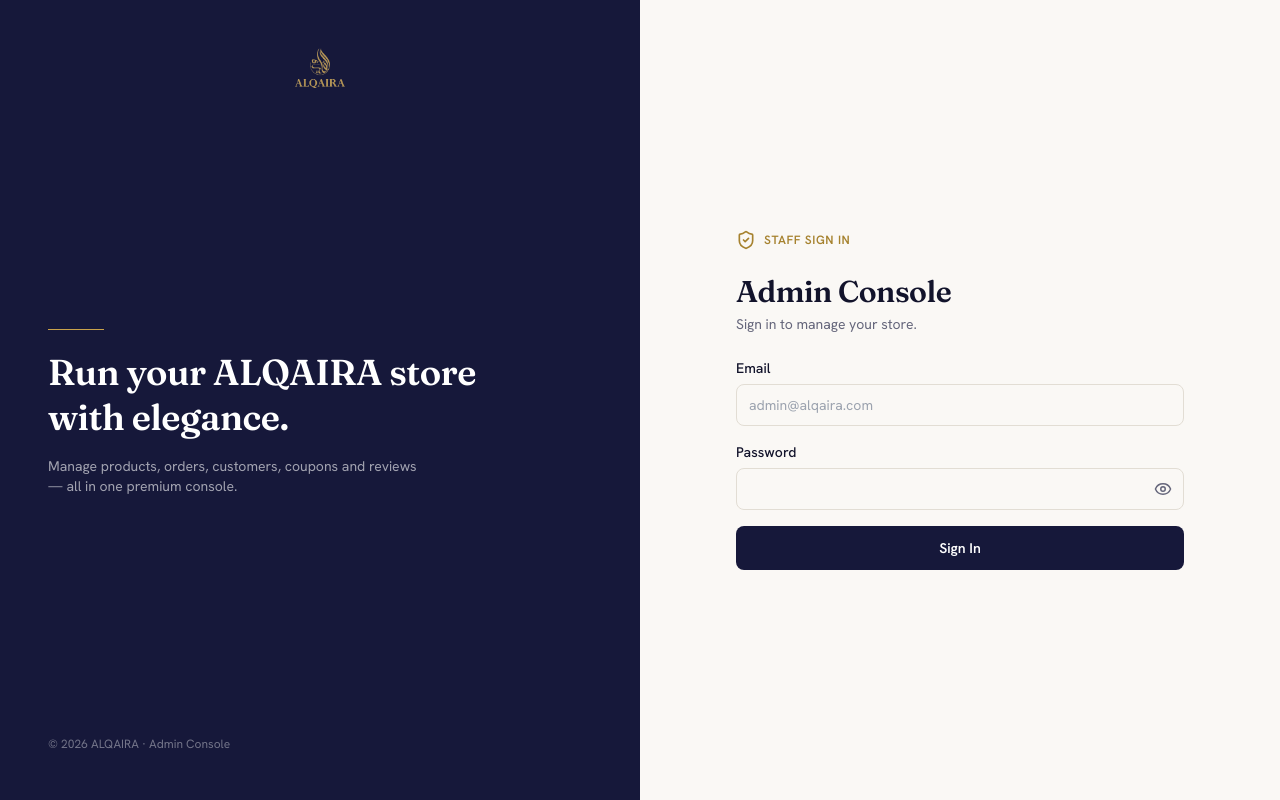
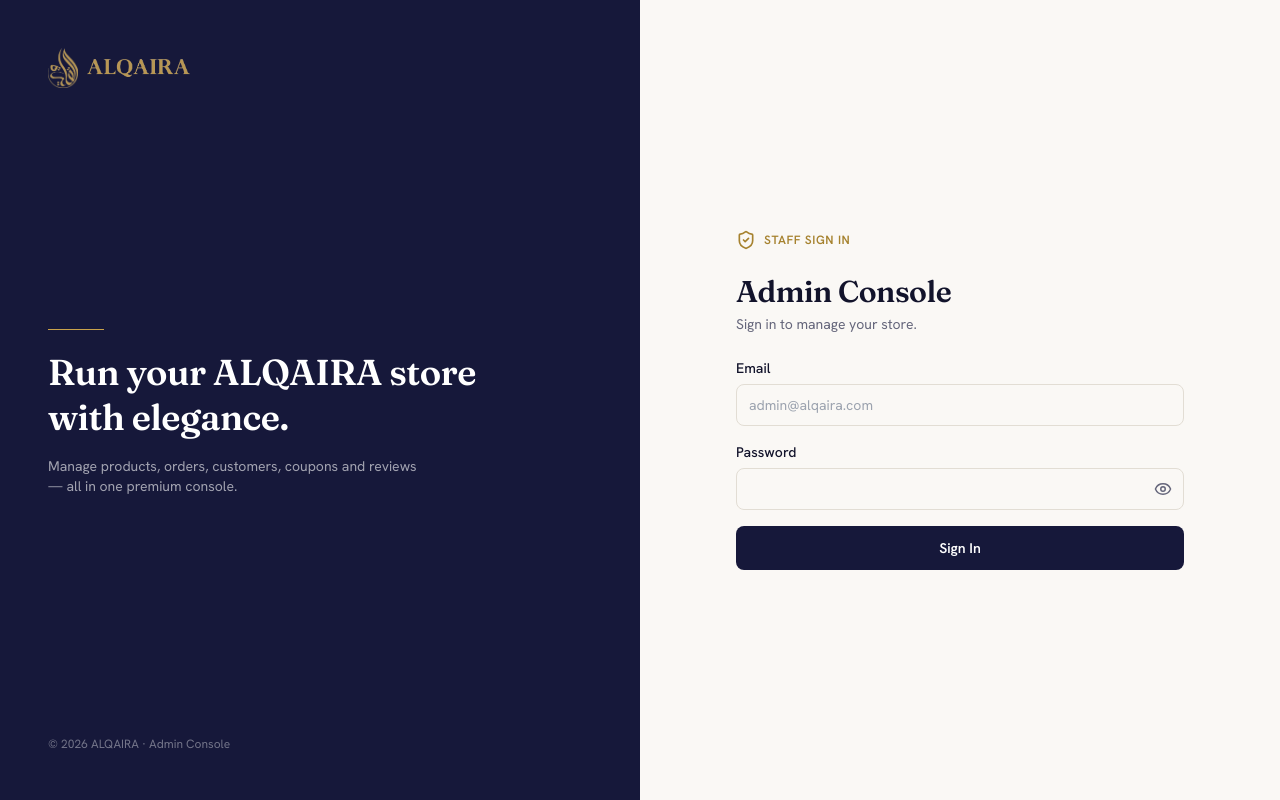
Before and after one commit to Farhan8928/alqaira-front, a React (Vite) app: page /admin/login in a window 1280 px wide. Built offline with nearby package versions, Linux system fonts and the light colour scheme; no server answers.

Commit message:
Refactor code structure for improved readability and maintainability

```diff
--- a/src/shared/components/Logo.tsx
+++ b/src/shared/components/Logo.tsx
@@ -21,6 +21,12 @@ export function LogoMark({ size = 40 }: { size?: number; disc?: boolean }) {
   );
 }
 
+/**
+ * Horizontal lockup — emblem + wordmark side by side — for headers, footers and
+ * other wide contexts. `size` is the emblem height; the wordmark scales with it.
+ * (The stacked single-image logo squashes badly in a short header, so we lay the
+ * mark and wordmark out horizontally for a crisp, premium result.)
+ */
 export function Logo({
   size = 44,
   className,
@@ -32,13 +38,24 @@ export function Logo({
   showTagline?: boolean;
 }) {
   return (
-    <img
-      src={SRC}
-      alt="ALQAIRA — Premium Thobes, Jubbas & Abayas"
-      height={size}
-      className={cn("w-auto object-contain", className)}
-      style={{ height: size }}
-    />
+    <span
+      className={cn("inline-flex items-center", className)}
+      style={{ gap: size * 0.22 }}
+      aria-label="ALQAIRA"
+    >
+      <img
+        src="/alqaira-mark.png"
+        alt=""
+        className="w-auto object-contain"
+        style={{ height: size }}
+      />
+      <img
+        src="/alqaira-wordmark.png"
+        alt="ALQAIRA"
+        className="w-auto object-contain"
+        style={{ height: size * 0.46 }}
+      />
+    </span>
   );
 }
 
```
Also changed, not shown: public/alqaira-mark.png (added), public/alqaira-wordmark.png (added).
